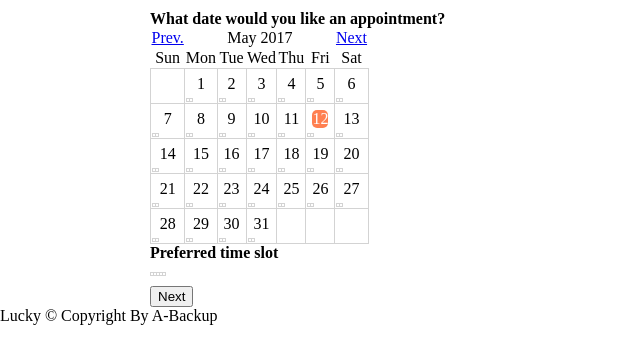
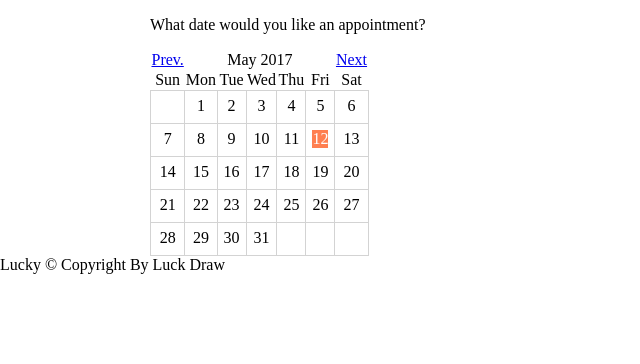
Before and after one commit to iunanton/luckydraw, a PHP site: page /booking.php in a window 1280 px wide. Shown: the part 159-523 px from the top of the page, without its empty margins (0-640 px from the left). Run offline with PHP 8.4, Linux system fonts and the light colour scheme; data that the repository does not hold is empty.

Commit message:
Renew booking.php

```diff
--- a/booking.php
+++ b/booking.php
@@ -1,12 +1,6 @@
 <?php
-	//Connect to DATABASE
-	require_once('mydatabase.php');
-
-	//import myCalendar class
+	//include myCalendar class
 	require_once('mycalendar.php');
-
-	//import myTime class
-	require_once('myschedule.php');
 
 	//GET and POST methods
 	if(isset($_GET['year']) && isset($_GET['month']) && isset($_GET['day'])) {
@@ -25,7 +19,7 @@
 <title>A-backup - HIV Test Booking</title>
 <meta name="generator" content="Bluefish 2.2.7" >
 <meta name="author" content="Anton Yun" >
-<meta name="date" content="2017-05-12T05:58:29+0800" >
+<meta name="date" content="2017-05-12T22:30:07+0800" >
 <meta name="copyright" content="">
 <meta name="keywords" content="">
 <meta name="description" content="">
@@ -36,82 +30,9 @@
 <meta http-equiv="expires" content="0">
 <link href="mycalendar.css" rel="stylesheet" type="text/css">
 <style type="text/css">
-	#schedule {
-		border-collapse: collapse;
-		margin-top: 10px;
-		margin-bottom: 10px;
-	}
-	#schedule,
-	#schedule-head,
-	#schedule-head td,
-	.schedule-day-head, {
-		border-width: 0px;
-	}
-	.schedule-row,
-	.schedule-row td {
-    border: 1px solid lightgrey;
-	}
-	#schedule th,
-	#schedule td {
-		text-align: center;
-	}
-	#schedule-prev a,
-	#schedule-next a {
-		text-decoration: none;
-	}
-	.schedule-day {
-		padding: 20px 20px 20px 20px;
-		color: black;
-	}
-	.day-number {
-		text-decoration: none;
-		border-radius: 5px 5px 5px 5px;
-		color: inherit;
-	}
-	.schedule-day.today .day-number {
-		border: 1px solid lightblue;
-	}
-	.schedule-day.selected .day-number {
-		background-color: grey;
-		color: white;
-	}
-	.schedule-day.active .day-number {
-		 font-weight: bold;
-	}
-	.schedule-day.active .day-number:hover {
-		background-color: coral;
-		color: white;
-	}
-
-
-
-
-.schedule-radio {
-		display:none;
-}
-.schedule-radio + .schedule-label {
-	cursor: pointer;
-	margin: 10px 10px 10px 10px;
-	border-radius: 5px 5px 5px 5px;
-
-}
-.schedule-radio:checked + .schedule-label {
-	background-color: grey;
-	color: white;
-}
-.schedule-radio:hover + .schedule-label {
-	background-color: coral;
-	color: white;
-}
 </style>
 </head>
 <body>
-<?php
-	//Select query to DATABASE
-	$conn = new myDatabase();
-	$service_days = $conn->getDateArray();
-	$service_times = $conn->getTimeArray($year, $month, $day);
-?>
 	<div id="header"><img src="logo.jpg" alt="logo" height="100px"></div>
 	<div id="nav">
 		<div id="news"><a href="#">NEWS</a></div>
@@ -125,23 +46,15 @@
 	<div id="page">
 		<div id="header">Booking Form</div>
 		<div id="content">
-			<b>What date would you like an appointment?</b>
+			<p>What date would you like an appointment?</p>
 			<?php
 				//Create calendar for current date
-				$calendar = new myCalendar($year, $month, $day, 0, $service_days);
+				$calendar = new myCalendar($year, $month, $day, 0);
 				$calendar->draw();
 				$calendar->show();
 			?>
-			<b>Preferred time slot</b>
-			<?php
-				//Create schedule for current date
-				$schedule = new mySchedule($service_times);
-				$schedule->draw();
-				$schedule->show();
-			?>
-			<input type="submit" value="Next">
 		</div>
 	</div>
-	<div id="footer">Lucky &copy Copyright By A-Backup</div>
+	<div id="footer">Lucky &copy Copyright By Luck Draw</div>
 </body>
 </html>
```
